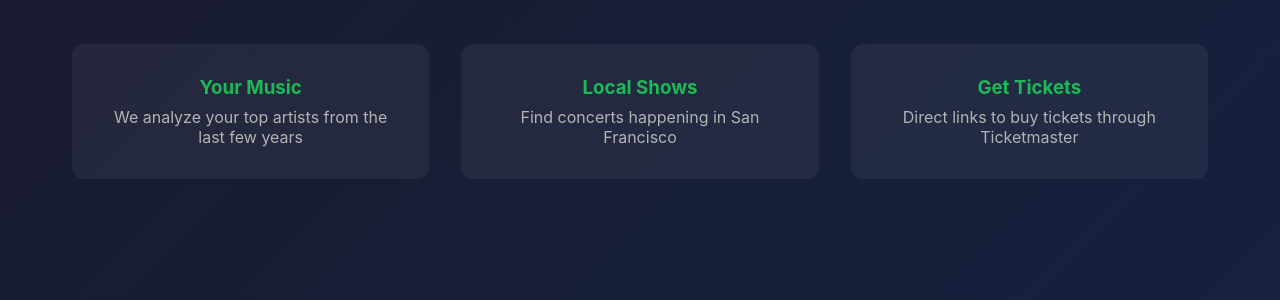
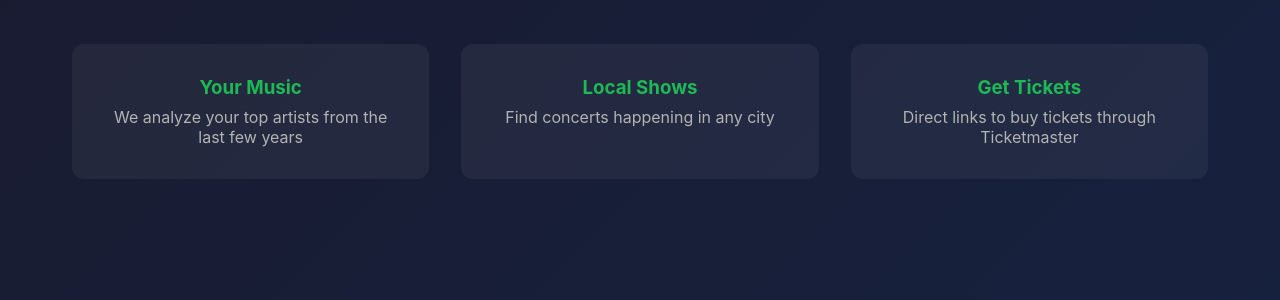
Before and after one commit to olivia646/spotify-concerts, a Flask app: page / in a window 1280 px wide. Shown: the part 452-752 px from the top of the page. Run offline with Flask 3, Linux system fonts and the light colour scheme.

Commit message:
Remove San Francisco reference

```diff
--- a/templates/index.html
+++ b/templates/index.html
@@ -32,7 +32,7 @@
     </div>
     <div class="feature">
         <h3>Local Shows</h3>
-        <p>Find concerts happening in San Francisco</p>
+        <p>Find concerts happening in any city</p>
     </div>
     <div class="feature">
         <h3>Get Tickets</h3>
```
